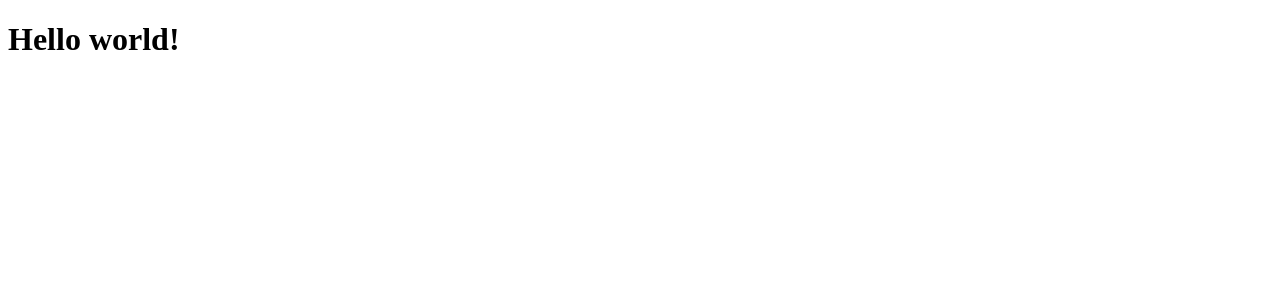
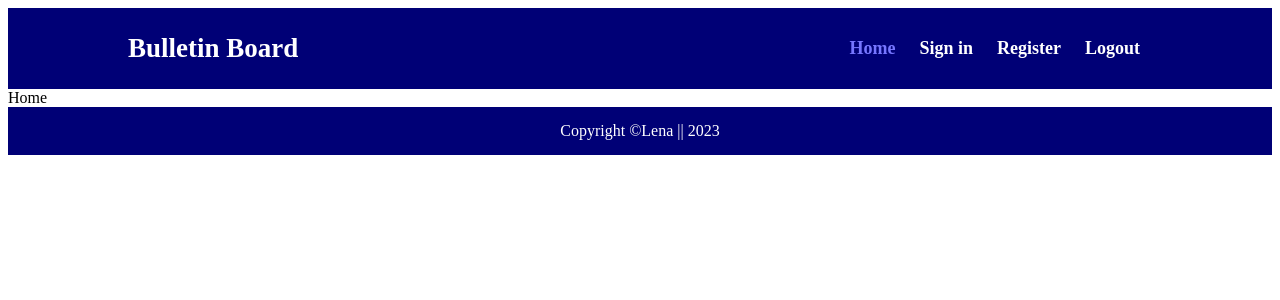
Before and after one commit to msedkiewicz/advertisement-app-fullstack, a React (Create React App) app in the folder client/: page / in a window 1280 px wide. Shown: the top 300 px of the page. Built offline with nearby package versions, Linux system fonts and the light colour scheme.

Commit message:
Add basic site structure

```diff
--- a/client/src/App.js
+++ b/client/src/App.js
@@ -1,9 +1,21 @@
-function App() {
+import { Container } from 'react-bootstrap';
+import { Routes, Route } from 'react-router-dom';
+import Home from './components/pages/Home/Home';
+import Footer from './components/views/Footer/Footer';
+import Header from './components/views/Header/Header';
+
+const App = () => {
   return (
-    <div>
-      <h1>Hello world!</h1>
-    </div>
+    <main>
+      <Header />
+      <Container>
+        <Routes>
+          <Route path="/" element={<Home />} />
+        </Routes>
+      </Container>
+      <Footer />
+    </main>
   );
-}
+};
 
 export default App;
--- /dev/null
+++ b/client/src/components/pages/Home/Home.js
@@ -0,0 +1,7 @@
+import React from 'react';
+
+const Home = () => {
+  return <div>Home</div>;
+};
+
+export default Home;
--- /dev/null
+++ b/client/src/components/views/Footer/Footer.js
@@ -0,0 +1,7 @@
+import styles from './Footer.module.scss'
+
+const Footer = () => {
+  return <div className={styles.footer}>Copyright &copy;Lena || 2023</div>
+}
+
+export default Footer
--- /dev/null
+++ b/client/src/components/views/Footer/Footer.module.scss
@@ -0,0 +1,9 @@
+@import '../../../styles/settings.scss';
+
+.footer {
+  text-align: center;
+  background-color: $color-darkblue;
+  color: $color-white;
+  font-weight: 400;
+  padding: 15px;
+}
--- /dev/null
+++ b/client/src/components/views/Header/Header.js
@@ -0,0 +1,57 @@
+import styles from './Header.module.scss';
+import { NavLink } from 'react-router-dom';
+const Header = () => {
+  return (
+    <nav>
+      <div className={styles.nav_wrapper}>
+        <NavLink to="/" className={styles.logo}>
+          <h2>Bulletin Board</h2>
+        </NavLink>
+        <ul className={styles.nav_list}>
+          <li>
+            <NavLink
+              className={({ isActive }) =>
+                isActive ? styles.linkActive : undefined
+              }
+              to="/"
+            >
+              Home
+            </NavLink>
+          </li>
+          <li>
+            <NavLink
+              className={({ isActive }) =>
+                isActive ? styles.linkActive : undefined
+              }
+              to="/login"
+            >
+              Sign in
+            </NavLink>
+          </li>
+          <li>
+            <NavLink
+              className={({ isActive }) =>
+                isActive ? styles.linkActive : undefined
+              }
+              to="/register"
+            >
+              Register
+            </NavLink>
+          </li>
+          <li>
+            <NavLink
+              className={({ isActive }) =>
+                isActive ? styles.linkActive : undefined
+              }
+              to="/logout"
+            >
+              Logout
+            </NavLink>
+          </li>
+        </ul>
+      </div>
+    </nav>
+  );
+};
+
+export default Header;
--- /dev/null
+++ b/client/src/components/views/Header/Header.module.scss
@@ -0,0 +1,35 @@
+@import '../../../styles/settings.scss';
+
+nav {
+  background-color: $color-darkblue;
+}
+
+.logo {
+  text-decoration: none;
+  color: $color-white;
+}
+
+.nav_wrapper {
+  font-size: $base-size * 1.5;
+  font-weight: bold;
+  margin: 0 ($base-size * 10);
+  display: flex;
+  justify-content: space-between;
+  align-items: center;
+}
+
+.nav_list {
+  list-style: none;
+  display: inline-flex;
+  li {
+    padding: $base-size;
+  }
+
+  a {
+    text-decoration: none;
+    color: $color-white;
+  }
+  a.linkActive {
+    color: $color-lightblue;
+  }
+}
--- a/client/src/index.js
+++ b/client/src/index.js
@@ -1,10 +1,17 @@
-import React from 'react';
-import ReactDOM from 'react-dom/client';
-import App from './App';
+import React from 'react'
+import ReactDOM from 'react-dom/client'
+import { BrowserRouter } from 'react-router-dom'
+import App from './App'
+import store from './redux/store'
+import { Provider } from 'react-redux'
 
-const root = ReactDOM.createRoot(document.getElementById('root'));
+const root = ReactDOM.createRoot(document.getElementById('root'))
 root.render(
   <React.StrictMode>
-    <App />
-  </React.StrictMode>
-);
+    <Provider store={store}>
+      <BrowserRouter>
+        <App />
+      </BrowserRouter>
+    </Provider>
+  </React.StrictMode>,
+)
--- /dev/null
+++ b/client/src/redux/initialState.js
@@ -0,0 +1,6 @@
+const initialState = {
+  ads: [],
+  user: null,
+};
+
+export default initialState;
--- /dev/null
+++ b/client/src/redux/store.js
@@ -0,0 +1,22 @@
+import { createStore, combineReducers, applyMiddleware, compose } from 'redux';
+import thunk from 'redux-thunk';
+import initialState from './initialState';
+import usersReducer from './usersRedux';
+
+const subreducers = {
+  users: usersReducer,
+};
+
+const reducer = combineReducers(subreducers);
+const store = createStore(
+  reducer,
+  initialState,
+  compose(
+    applyMiddleware(thunk),
+    window.__REDUX_DEVTOOLS_EXTENSION__
+      ? window.__REDUX_DEVTOOLS_EXTENSION__()
+      : (f) => f
+  )
+);
+
+export default store;
--- /dev/null
+++ b/client/src/redux/usersRedux.js
@@ -0,0 +1,14 @@
+// selectors
+// actions
+// const createActionName = (actionName) => `app/users/${actionName}`
+
+// action creators
+
+const usersReducer = (statePart = null, action) => {
+  switch (action.type) {
+    default:
+      return statePart;
+  }
+};
+
+export default usersReducer;
--- /dev/null
+++ b/client/src/styles/settings.scss
@@ -0,0 +1,11 @@
+$color-white: #fff;
+$color-yellow: #ffd700;
+$color-green: #00b300;
+$color-lightblue: #7676ff;
+$color-darkblue: #000076;
+
+$font-text: 'Arial', sans-serif;
+
+$radius: 5px;
+$base-size: 12px;
+$transition: all 0.5s;
```
